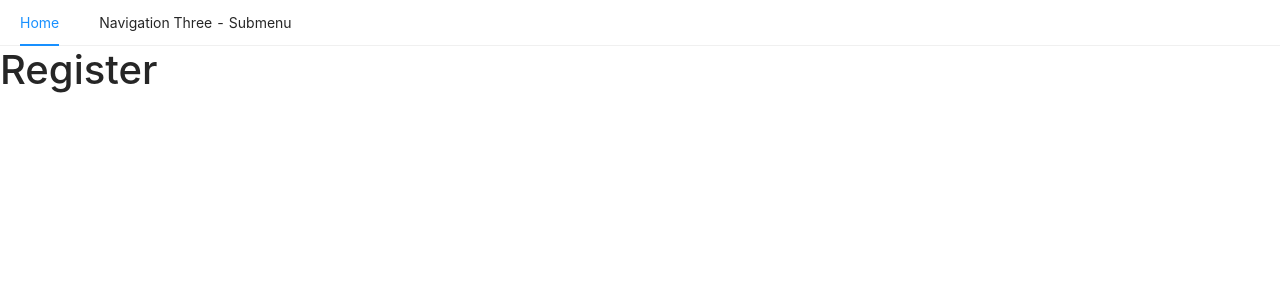
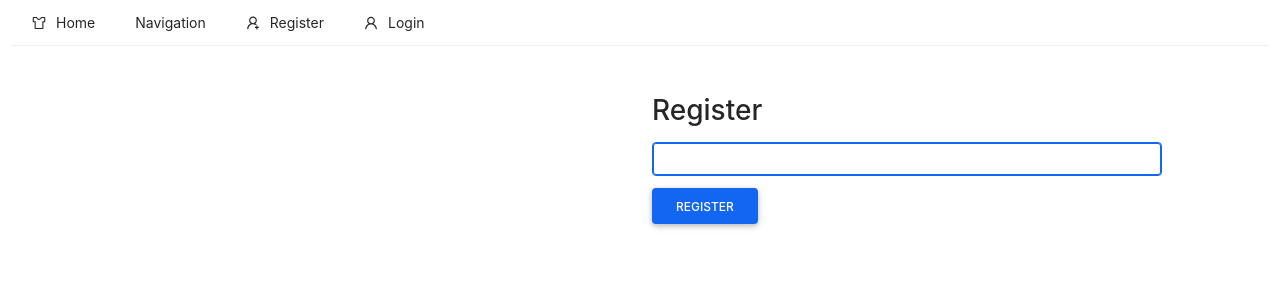
Before and after one commit to phxNguyen/maple-furniture, a React (Create React App) app in the folder client/: page /register in a window 1280 px wide. Shown: the top 300 px of the page. Built offline with nearby package versions, Linux system fonts and the light colour scheme.

Commit message:
register form

```diff
--- a/client/package.json
+++ b/client/package.json
@@ -3,10 +3,12 @@
   "version": "0.1.0",
   "private": true,
   "dependencies": {
+    "@ant-design/icons": "^4.7.0",
     "@testing-library/jest-dom": "^5.16.3",
     "@testing-library/react": "^12.1.4",
     "@testing-library/user-event": "^13.5.0",
-    "antd": "^4.19.3",
+    "antd": "^4.12.2",
+    "firebase": "^9.6.10",
     "react": "^18.0.0",
     "react-dom": "^18.0.0",
     "react-router-dom": "^5.2.0",
--- a/client/public/index.html
+++ b/client/public/index.html
@@ -12,16 +12,12 @@
     <link rel="apple-touch-icon" href="%PUBLIC_URL%/logo192.png" />
 
     <link rel="manifest" href="%PUBLIC_URL%/manifest.json" />
-    <!-- Font Awesome -->
-    <link
-      href="https://cdnjs.cloudflare.com/ajax/libs/font-awesome/6.0.0/css/all.min.css"
-      rel="stylesheet"
-    />
-    <!-- Google Fonts -->
+
     <link
       href="https://fonts.googleapis.com/css?family=Roboto:300,400,500,700&display=swap"
       rel="stylesheet"
     />
+
     <!-- MDB -->
     <link
       href="https://cdnjs.cloudflare.com/ajax/libs/mdb-ui-kit/3.11.0/mdb.min.css"
--- a/client/src/components/nav/Header.jsx
+++ b/client/src/components/nav/Header.jsx
@@ -1,40 +1,38 @@
 import React, { useState } from "react";
 import { Menu } from "antd";
-import {
-  MailOutlined,
-  AppstoreOutlined,
-  SettingOutlined,
-} from "@ant-design/icons";
-const { SubMenu } = Menu;
+import { UserAddOutlined, UserOutlined, SkinOutlined } from "@ant-design/icons";
+import { Link } from "react-router-dom";
+const { SubMenu, Item } = Menu;
 
 const Header = () => {
-  const [state, setState] = useState("");
+  const [current, setCurrent] = useState("home");
 
-  const handleClick = () =>{
-    //
+  const handleClick = (e) => {
+    setCurrent(e.key);
   };
 
   return (
-    <Menu onClick={handleClick}  mode="horizontal">
-      <Menu.Item key="mail" >
-        Home
-      </Menu.Item>
+    <>
+      <div className="container-fluid">
+      <Menu onClick={handleClick} mode="horizontal">
+        <Item key="home" icon={<SkinOutlined />}>
+          <Link to="/">Home</Link>
+        </Item>
 
-      <SubMenu
-        key="SubMenu"
-        title="Navigation Three - Submenu"
-      >
-        <Menu.ItemGroup title="Item 1">
-          <Menu.Item key="setting:1">Option 1</Menu.Item>
-          <Menu.Item key="setting:2">Option 2</Menu.Item>
-        </Menu.ItemGroup>
-        <Menu.ItemGroup title="Item 2">
-          <Menu.Item key="setting:3">Option 3</Menu.Item>
-          <Menu.Item key="setting:4">Option 4</Menu.Item>
-        </Menu.ItemGroup>
-      </SubMenu>
+        <SubMenu key="SubMenu" title="Navigation">
+          <Item key="setting:1">Option 1</Item>
+          <Item key="setting:2">Option 2</Item>
+        </SubMenu>
 
-    </Menu>
+        <Item key="register" icon={<UserAddOutlined />} className="float-end">
+          <Link to="/register">Register</Link>
+        </Item>
+        <Item key="login" icon={<UserOutlined />} className="float-end">
+          <Link to="/login">Login</Link>
+        </Item>
+      </Menu>
+      </div>
+    </>
   );
 };
 
--- a/client/src/pages/auth/Register.js
+++ b/client/src/pages/auth/Register.js
@@ -1,8 +1,37 @@
-import React from 'react'
+import React, { useState } from 'react'
 
 const Register = () => {
+  const [email, setEmail] = useState('');
+
+  const handleSubmit = () => {
+    //
+  }
+
+  const registerForm = () =>{
+    return <form onSubmit={handleSubmit}>
+      <input
+        type='email' className='form-control mb-2'
+        value = {email} autoFocus onChange={(e) => setEmail(e.target.value)}
+      />
+      <button type='submit' className='btn btn-primary mt-1'> Register</button>
+    </form>
+  }
+
+
   return (
-    <div><h1>Register</h1></div>
+    <>
+      <div className='container p-5' >
+        <div className='row'>
+          <div className='col-md-6 offset-md-6'>
+            <h3>Register</h3>
+            <p>{registerForm()}</p>
+
+          </div>
+
+        </div>
+
+      </div>
+    </>
   )
 }
 
```
Also changed, not shown: 2 other files (tests, documents, lock files or other folders).
